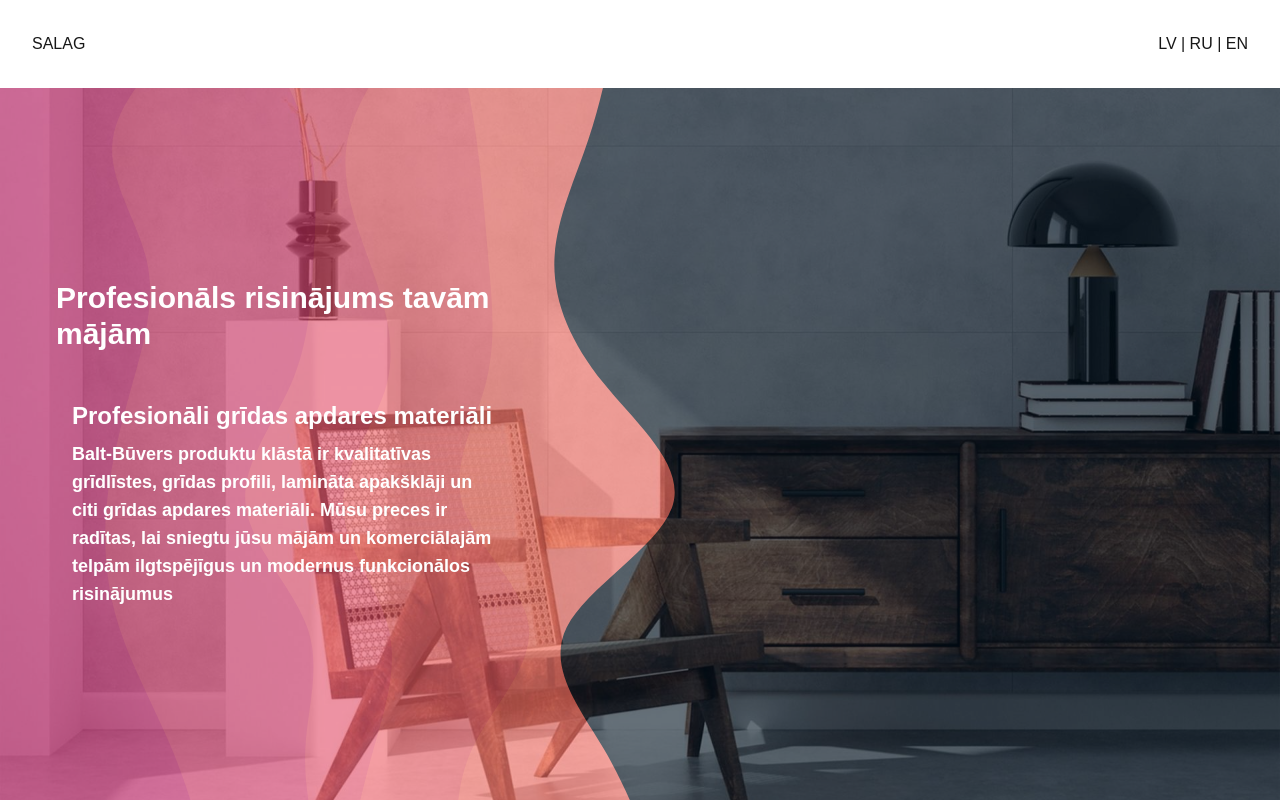
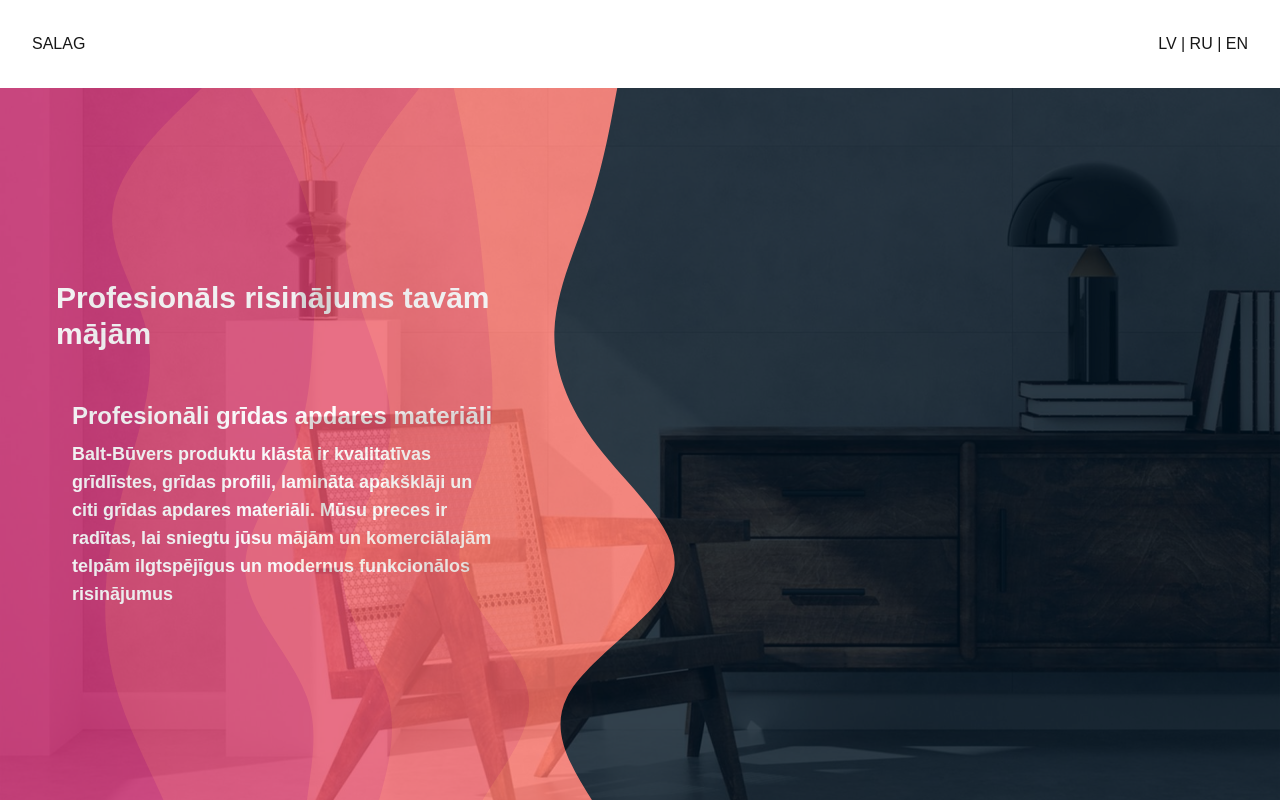
Before and after one commit to ArnisZeps/slg-next-app, a Next.js app: page /1 in a window 1280 px wide. Shown: the top 802 px of the page. Built offline with nearby package versions, Linux system fonts and the light colour scheme.

Commit message:
fix: fixed shape appearance

```diff
--- a/src/app/[locale]/page.tsx
+++ b/src/app/[locale]/page.tsx
@@ -15,9 +15,9 @@ export default function Home() {
         <Header />
         <div
           style={{ backgroundImage: "url('/classic-hero.jpg')" }}
-          className="relative bg-cover bg-center flex flex-1 flex-col justify-center md:items-start -z-20"
+          className="bg-cover bg-center flex flex-1 flex-col justify-center md:items-start -z-20"
         >
-          <img src="/shape_1.svg" alt="Decorative Shape" className="absolute top-0 left-0 w-full h-full object-cover -z-10 opacity-60" />
+          <div style={{ backgroundImage: "url('/shape_1.svg')" }} className="relative bg-cover opacity-80 flex flex-1 flex-col justify-center md:items-start">
             <div className="font-bold text-white rounded-md flex flex-col gap-6 items-center p-8 md:p-14 md:gap-12 md:max-w-3/7 ">
               <h1 className="text-3xl">{t("HeroTitle")}</h1>
               {/* Desktop Version */}
@@ -39,11 +39,13 @@ export default function Home() {
             </div> */}
             </div>
           </div>
+          {/* <img src="/shape_1.svg" alt="Decorative Shape" className="absolute top-0 left-0 w-full h-full object-cover -z-10 opacity-60" /> */}
+        </div>
       </section>
       <section className="min-h-screen flex flex-col snap-start ">
         <div className="relative flex flex-col flex-1 items-center gap-10 p-8 md:justify-between md:flex-row md:p-14">
           <div className="relative aspect-square w-full md:w-3/7 md:max-w-2xl ">
-            <Image alt="skirting" fill src="/salag_1.jpg" className="rounded-md"/>
+            <Image alt="skirting" fill src="/salag_1.jpg" className="rounded-md" />
           </div>
           <div className="flex flex-col md:max-w-3/7">
             <h1 className="text-xl font-extrabold">{t("HeroBulletP2Title")}</h1>
```
Lines whose indentation alone changed are shown as unchanged.
